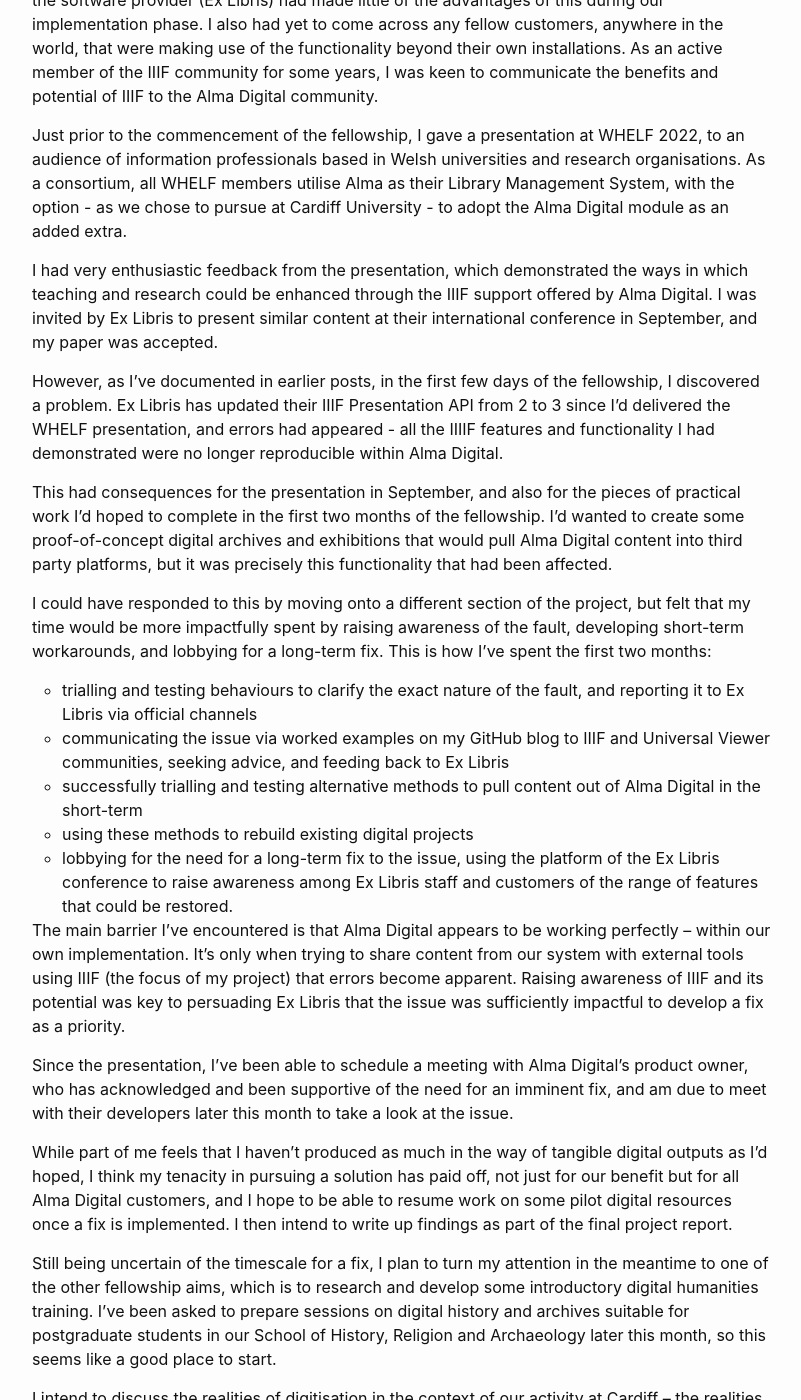
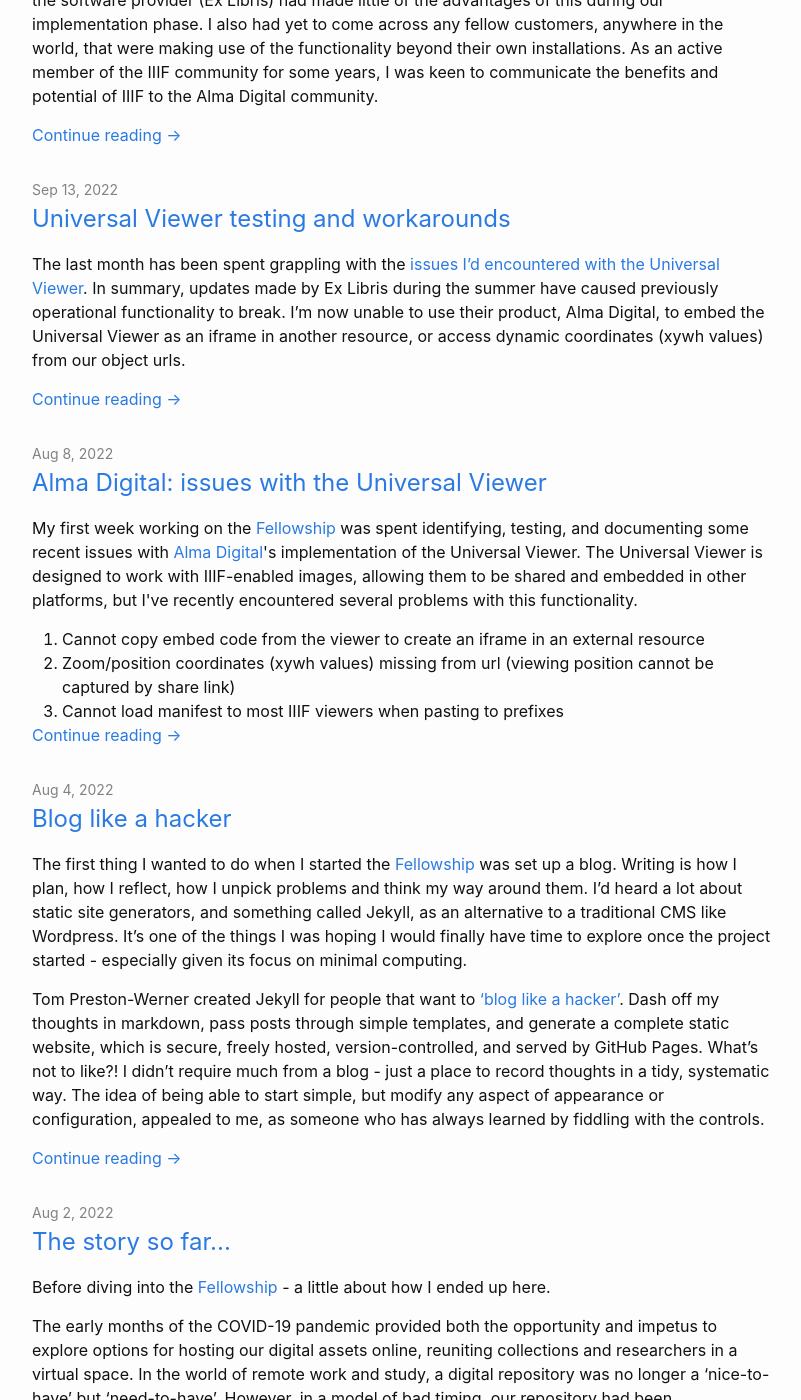
Before and after one commit to aeh0/experiiiments, a Jekyll site: the page built from index.markdown, in a window 1280 px wide and 1400 px high, scrolled down 434 px. Shown: the whole window, without its empty margins (238-1039 px from the left). Built offline with Jekyll 4.4.1, drawn with Linux system fonts in a browser that asks for light colours; part of the change alters nothing that is shown; some of the changed text lies outside the part shown.

Commit message:
Update 2022-10-07-getting-back-on-track.md

```diff
--- a/_posts/2022-10-07-getting-back-on-track.md
+++ b/_posts/2022-10-07-getting-back-on-track.md
@@ -1,8 +1,15 @@
+---
+layout: post
+title: "Getting back on track"
+author: "Alison Harvey"
+date: 2022-10-07
+---
 Two months into the project, I’m reviewing what I’d originally set out to do, and reflecting on progress so far.
 
 The main research focus for my project is Alma Digital – digital repository software I was responsible for implementing at Cardiff University. I had planned to use the project to investigate its potential to support academic needs. Can it support the creation of sustainable digital archives? Can it integrate with external tools to feed online exhibitions?
 
 Alma Digital uses IIIF (the International Image Interoperability Framework) to serve its images, but the software provider (Ex Libris) had made little of the advantages of this during our implementation phase. I also had yet to come across any fellow customers, anywhere in the world, that were making use of the functionality beyond their own installations. As an active member of the IIIF community for some years, I was keen to communicate the benefits and potential of IIIF to the Alma Digital community.
+<!--more-->
 
 Just prior to the commencement of the fellowship, I gave a presentation at WHELF 2022, to an audience of information professionals based in Welsh universities and research organisations. As a consortium, all WHELF members utilise Alma as their Library Management System, with the option - as we chose to pursue at Cardiff University - to adopt the Alma Digital module as an added extra.
 
@@ -20,6 +27,7 @@ I could have responded to this by moving onto a different section of the project
 -	using these methods to rebuild existing digital projects
 -	lobbying for the need for a long-term fix to the issue, using the platform of the Ex Libris conference to raise awareness among Ex Libris staff and customers of the range of features that could be restored.
 
+
 The main barrier I’ve encountered is that Alma Digital appears to be working perfectly – within our own implementation. It’s only when trying to share content from our system with external tools using IIIF (the focus of my project) that errors become apparent. Raising awareness of IIIF and its potential was key to persuading Ex Libris that the issue was sufficiently impactful to develop a fix as a priority.
 
 Since the presentation, I’ve been able to schedule a meeting with Alma Digital’s product owner, who has acknowledged and been supportive of the need for an imminent fix, and am due to meet with their developers later this month to take a look at the issue.
```
